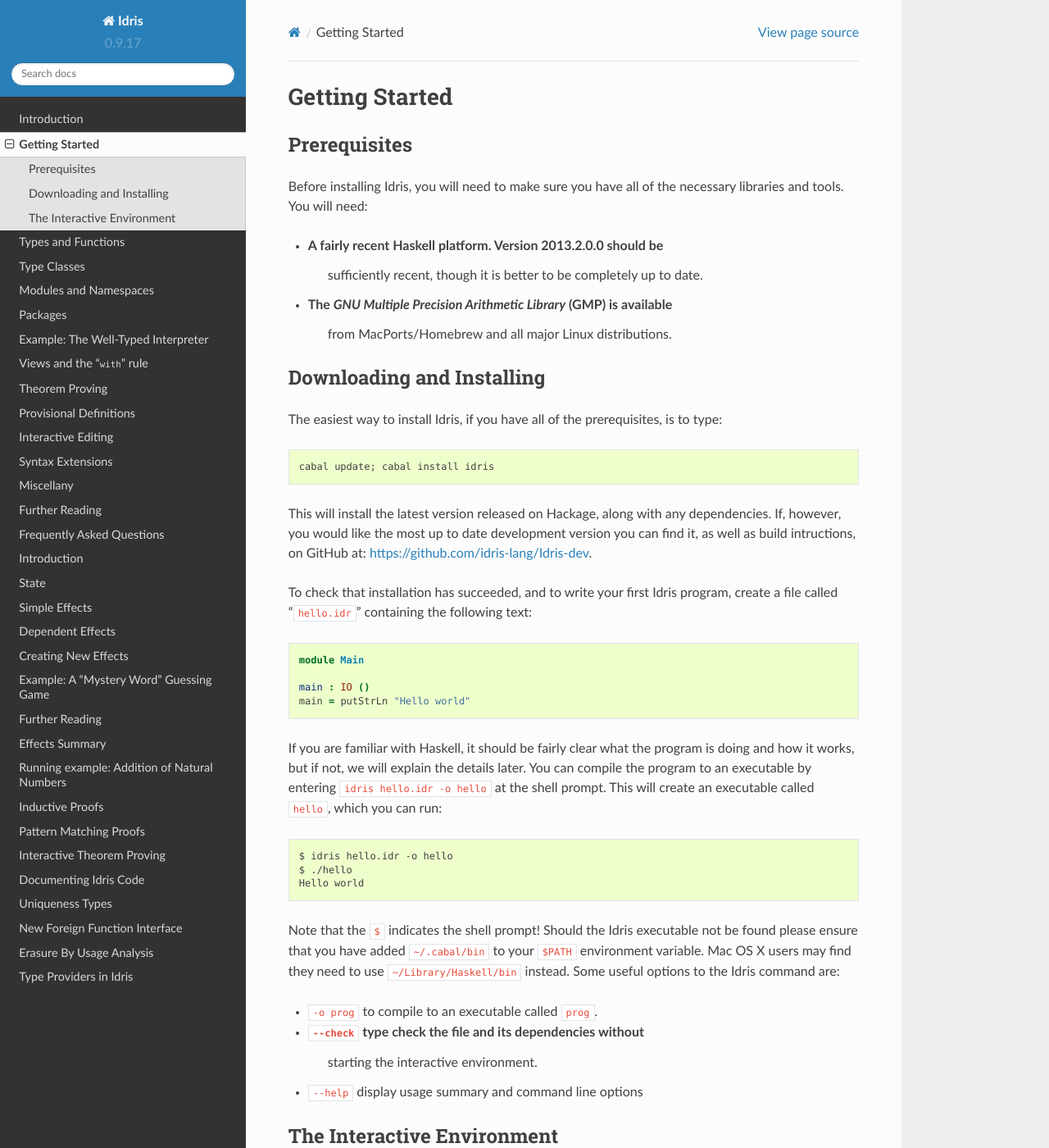
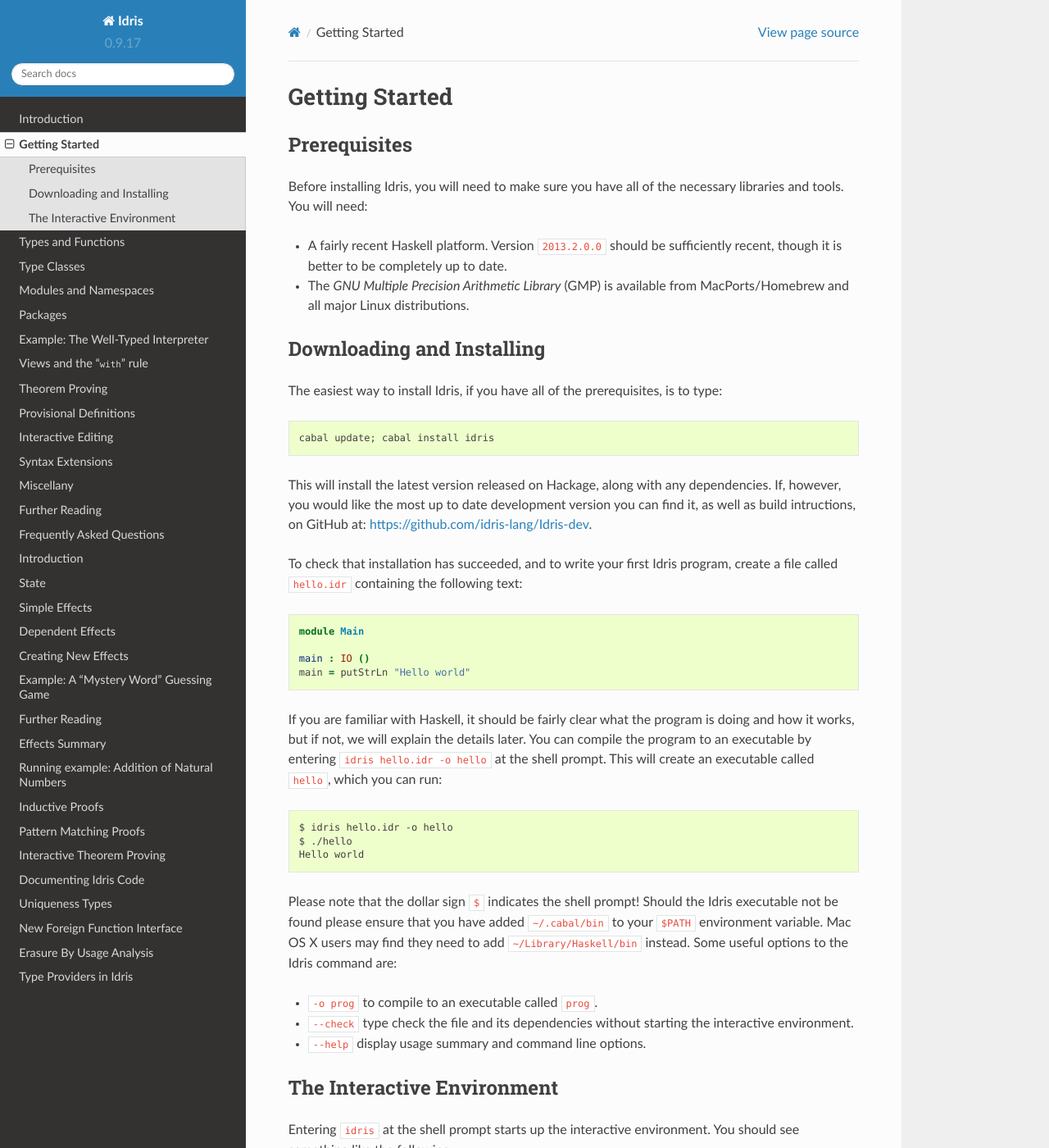
Before and after one commit to idris-lang/Idris-dev, a Sphinx documentation site: the page built from docs/tutorial/starting.rst, in a window 1280 px wide and 1400 px high. Shown: the whole window at 82% size. Built offline with Sphinx 7.4.7 and the Read the Docs theme 2.0.0, drawn with Linux system fonts in a browser that asks for light colours; formulas are drawn with MathJax 3.

Commit message:
Fixed reST errors for Getting Started Chapter.

```diff
--- a/docs/tutorial/starting.rst
+++ b/docs/tutorial/starting.rst
@@ -10,12 +10,9 @@
 Before installing Idris, you will need to make sure you have all
 of the necessary libraries and tools. You will need:
 
-- A fairly recent Haskell platform. Version 2013.2.0.0 should be
-   sufficiently recent, though it is better to be completely up to
-   date.
+- A fairly recent Haskell platform. Version ``2013.2.0.0`` should be sufficiently recent, though it is better to be completely up to date.
 
-- The *GNU Multiple Precision Arithmetic Library* (GMP) is available
-   from MacPorts/Homebrew and all major Linux distributions.
+- The *GNU Multiple Precision Arithmetic Library* (GMP) is available  from MacPorts/Homebrew and all major Linux distributions.
 
 Downloading and Installing
 ==========================
@@ -33,7 +30,7 @@
 GitHub at: https://github.com/idris-lang/Idris-dev.
 
 To check that installation has succeeded, and to write your first
-Idris program, create a file called “``hello.idr``” containing the
+Idris program, create a file called ``hello.idr`` containing the
 following text:
 
 .. code-block:: idris
@@ -55,18 +52,17 @@
     $ ./hello
     Hello world
 
-Note that the ``$`` indicates the shell prompt! Should the Idris
-executable not be found please ensure that you have added
-``~/.cabal/bin`` to your ``$PATH`` environment variable. Mac OS X
-users may find they need to use ``~/Library/Haskell/bin``
+Please note that the dollar sign ``$`` indicates the shell prompt!
+Should the Idris executable not be found please ensure that you have
+added ``~/.cabal/bin`` to your ``$PATH`` environment variable. Mac OS
+X users may find they need to add ``~/Library/Haskell/bin``
 instead. Some useful options to the Idris command are:
 
 - ``-o prog`` to compile to an executable called ``prog``.
 
-- ``--check`` type check the file and its dependencies without
-   starting the interactive environment.
+- ``--check`` type check the file and its dependencies without starting the interactive environment.
 
-- ``--help`` display usage summary and command line options
+- ``--help`` display usage summary and command line options.
 
 The Interactive Environment
 ===========================
```
